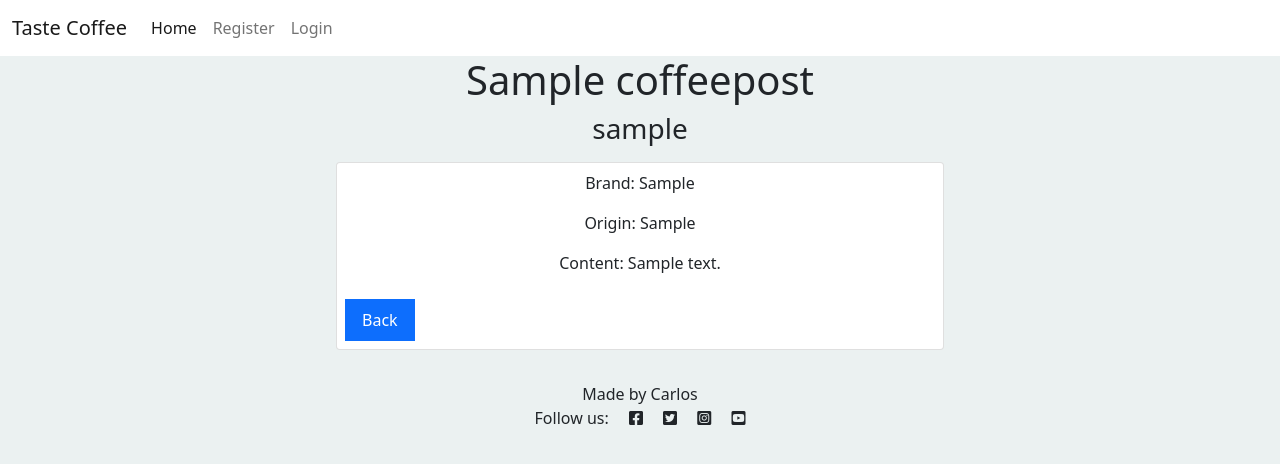
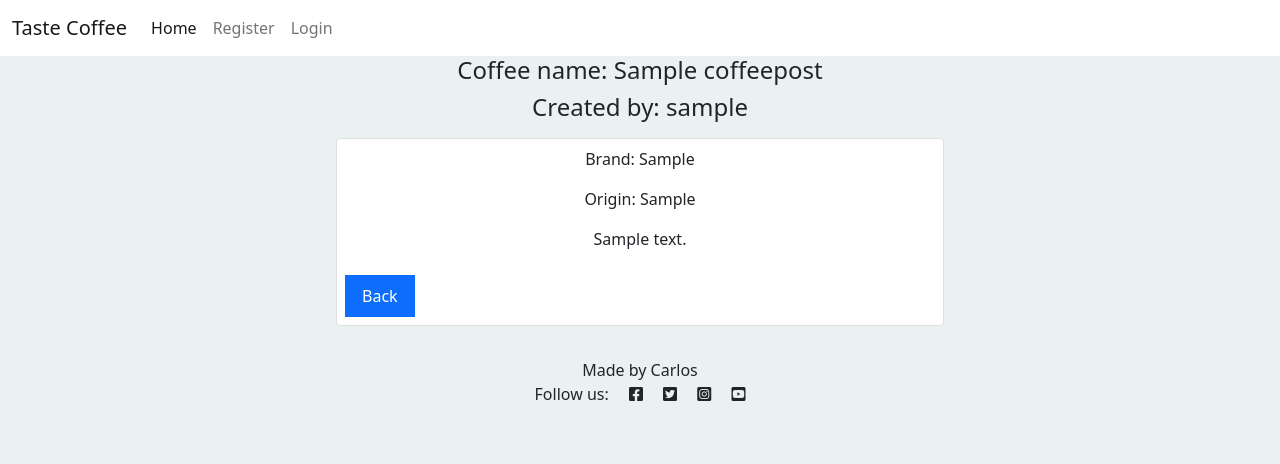
Before and after one commit to cacpaes/fourth-project-ci, a Django app: a page that uses templates/detail_coffee.html in a window 1280 px wide. Shown: the top 464 px of the page. Run offline with Django 3.2, Linux system fonts and the light colour scheme; tables that the repository leaves empty hold one stand-in row (values such as "Sample post").

Commit message:
modified some styles

```diff
--- a/coffee/views.py
+++ b/coffee/views.py
@@ -13,12 +13,12 @@ class CoffeeIndex(generic.ListView):
     model = CoffeePost
     queryset = CoffeePost.objects.filter(status=1).order_by('-created_on')
     template_name = 'index.html'
-    paginate_by = 6
+    paginate_by = 4
 
 class CoffeeMyarea(generic.ListView):
     model = CoffeePost
     template_name = 'my-area.html'
-    paginate_by = 6
+    paginate_by = 4
     def get_queryset(self):
         return CoffeePost.objects.filter(username=self.request.user).order_by('-created_on')
 
--- a/static/css/style.css
+++ b/static/css/style.css
@@ -3,8 +3,8 @@ body, html {
     background-color: rgb(235, 241, 241);
 }
 
-h1,p {
-text-align: left;
+h1,h3,p {
+text-align: center;
 }
 
 /* The hero image */
--- a/templates/detail_coffee.html
+++ b/templates/detail_coffee.html
@@ -3,8 +3,8 @@
 {% block content %}
 <div style="margin:auto">
 
-    <h1 class="align-text">{{ object.coffee_name }} </h1>
-    <h3 class="align-text">{{object.username}}</h3>
+    <h4 class="align-text">Coffee name: {{ object.coffee_name }} </h4>
+    <h4 class="align-text">Created by: {{object.username}}</h4>
 
 
     <div class="col-md-6 p-0" style="margin: auto;">
@@ -18,7 +18,7 @@
                     <section class="mb-4">
                     <p class="card-text align-text">Brand: {{ object.coffee_brand }}</p>
                     <p class="card-text align-text">Origin: {{ object.coffee_origin }}</p>
-                    <p class="card-text align-text">Content: {{object.coffee_content}}</p>
+                    <p class="card-text align-text"> {{object.coffee_content}}</p>
                     </section>
                     <a class="list-group-item list-group-item-action active fit-content" href="{% url 'home' %}">Back</a>
                 </div>
--- a/templates/index.html
+++ b/templates/index.html
@@ -74,10 +74,9 @@
 
 
                             <section  id="{{post.slug}}" class="mb-4 none">
-                                <p class="card-text mt-2 align-text">Name: {{ post.coffee_name }}</p>
+                            <p class="card-text mt-2 align-text">Name: {{ post.coffee_name }}</p>
                             <p class="card-text align-text">Brand: {{ post.coffee_brand }}</p>
                             <p class="card-text align-text">Origin: {{ post.coffee_origin }}</p>
-                            <p class="card-text align-text">Content: {{post.coffee_content}}</p>
                             <a class="list-group-item list-group-item-action active fit-content center" style="margin: auto;" href="{% url 'detail' post.slug %}">View more</a>
                             </section>
 
```
Also changed, not shown: templates/delete_coffee.html (+13 -10 lines).
